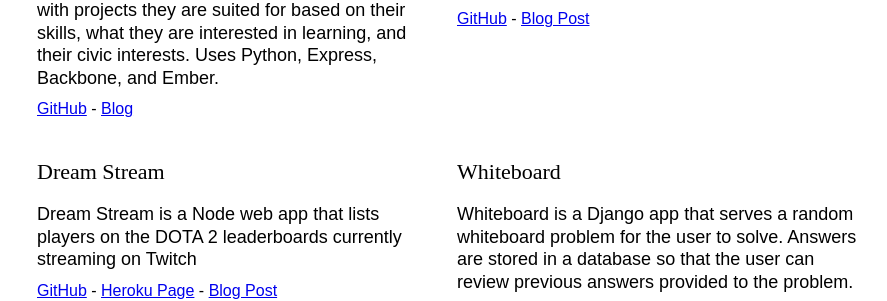
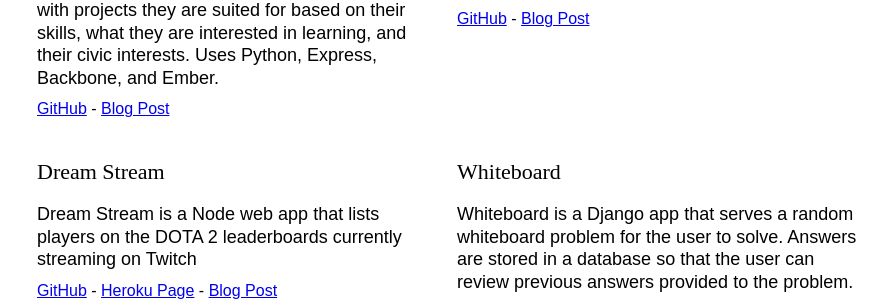
Before and after one commit to pauljickling/pauljickling.github.io, a Jekyll site: the page built from projects.md, in a window 1280 px wide. Shown: the part 336-637 px from the top of the page, without its empty margins (21-908 px from the left). Built offline with Jekyll 4.4.1, drawn with Linux system fonts in a browser that asks for light colours; some web fonts are replaced.

Commit message:
fixed typo

```diff
--- a/projects.md
+++ b/projects.md
@@ -7,7 +7,7 @@ permalink: /projects/
 <ul class="post-list">
   <li class="project"><h2 class="project-title">Code for SF - Project Match</h2>
   <p class="project-text">The Project Match app is under active development at Code for SF. It connects users with projects they are suited for based on their skills, what they are interested in learning, and their civic interests. Uses Python, Express, Backbone, and Ember.</p>
-  <div class="project-links"><a href="https://github.com/designforsf/brigade-matchmaker">GitHub</a> - <a href="https://pauljickling.github.io/2018/06/15/code-for-sf-messaging.html">Blog</a></div></li>
+  <div class="project-links"><a href="https://github.com/designforsf/brigade-matchmaker">GitHub</a> - <a href="https://pauljickling.github.io/2018/06/15/code-for-sf-messaging.html">Blog Post</a></div></li>
 
   <li class="project"><h2 class="project-title">Shakespeare or Bacon?</h2>
   <p class="project-text">Shakespeare or Bacon? is an experiment utilizing machine learning to test the Bacon hypothesis.</p>
```
